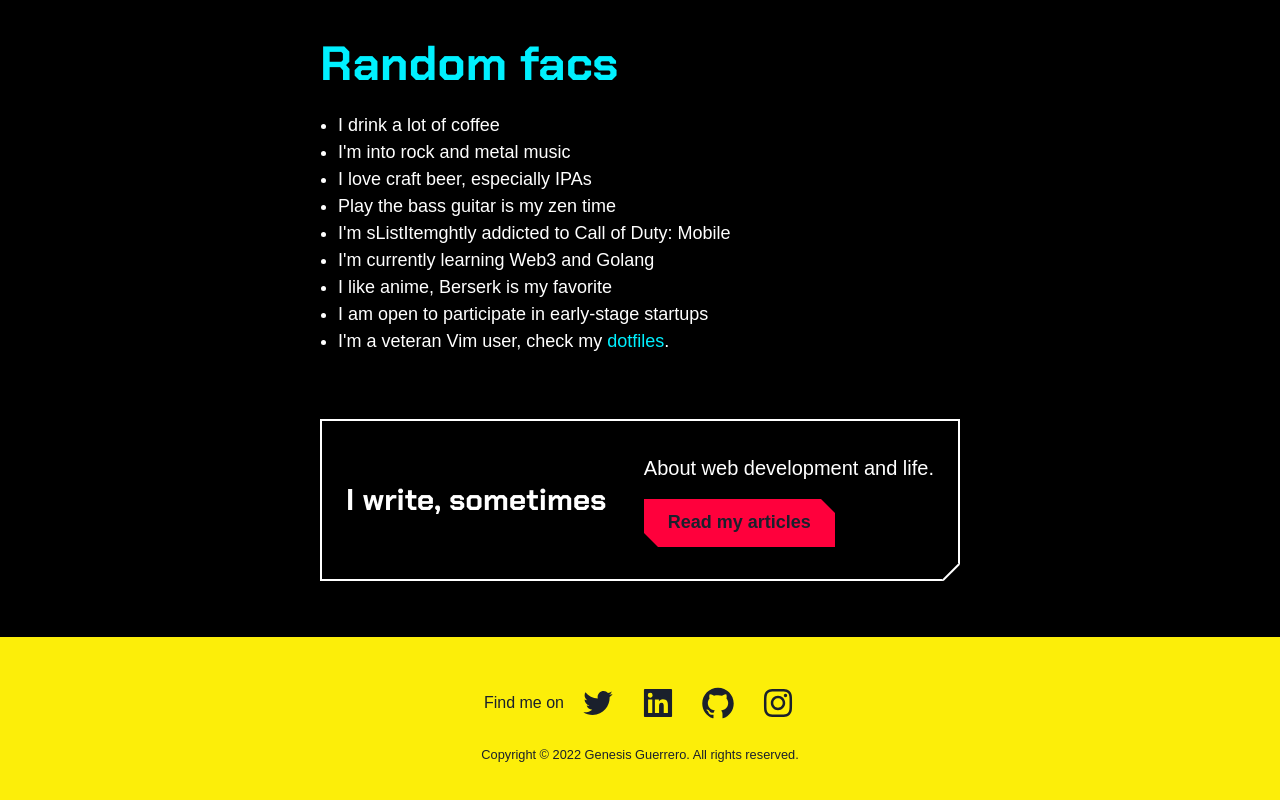
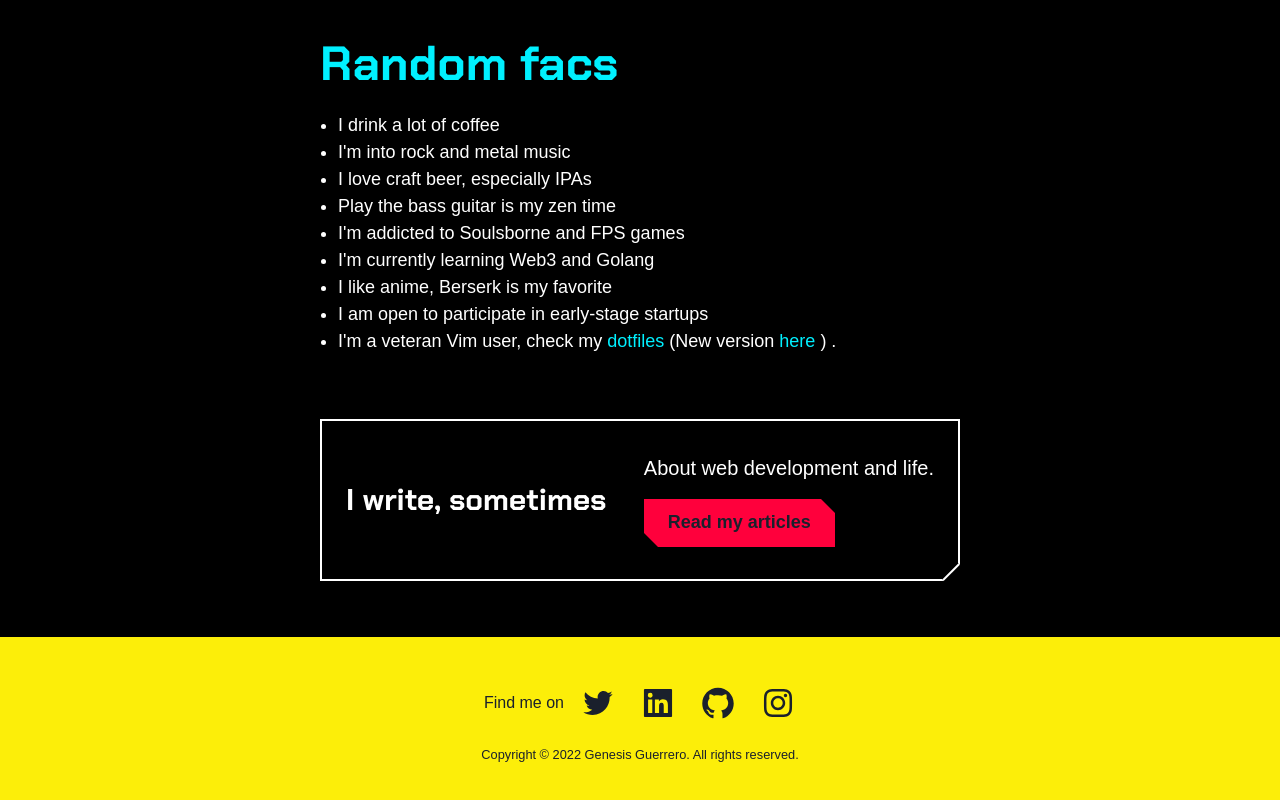
Before and after one commit to gengue/personal-website, a Next.js app: page / in a window 1280 px wide. Shown: the part 1392-2192 px from the top of the page. Built offline with nearby package versions, Linux system fonts and the light colour scheme.

Commit message:
fix typo

```diff
--- a/pages/index.tsx
+++ b/pages/index.tsx
@@ -98,7 +98,7 @@ const RandomFacts = () => {
         <ListItem>I'm into rock and metal music</ListItem>
         <ListItem>I love craft beer, especially IPAs</ListItem>
         <ListItem>Play the bass guitar is my zen time</ListItem>
-        <ListItem>I'm sListItemghtly addicted to Call of Duty: Mobile</ListItem>
+        <ListItem>I'm addicted to Soulsborne and FPS games</ListItem>
         <ListItem>I'm currently learning Web3 and Golang</ListItem>
         <ListItem>I like anime, Berserk is my favorite</ListItem>
         <ListItem>I am open to participate in early-stage startups</ListItem>
@@ -110,8 +110,17 @@ const RandomFacts = () => {
             color="cyberpunk.500"
           >
             dotfiles
+          </Link>{" "}
+          (New version{" "}
+          <Link
+            href="https://github.com/gengue/astrovim"
+            isExternal
+            color="cyberpunk.500"
+          >
+            {" "}
+            here{" "}
           </Link>
-          .
+          ) .
         </ListItem>
       </UnorderedList>
     </Section>
@@ -199,7 +208,7 @@ const Home: NextPage = () => {
                   bg: "black",
                   border: `2px solid white`,
                 },
-                "bottom"
+                "bottom",
               )}
               style={{ position: "absolute" }}
             />
```
